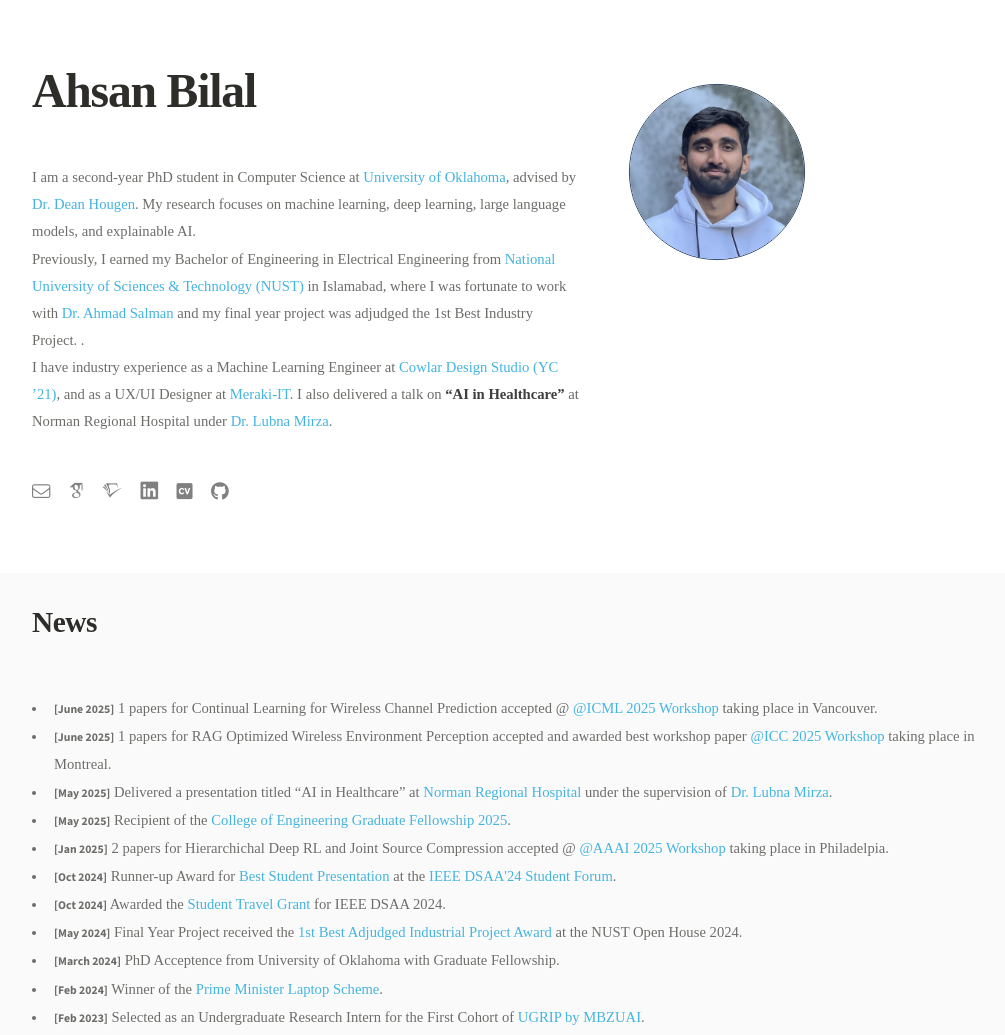
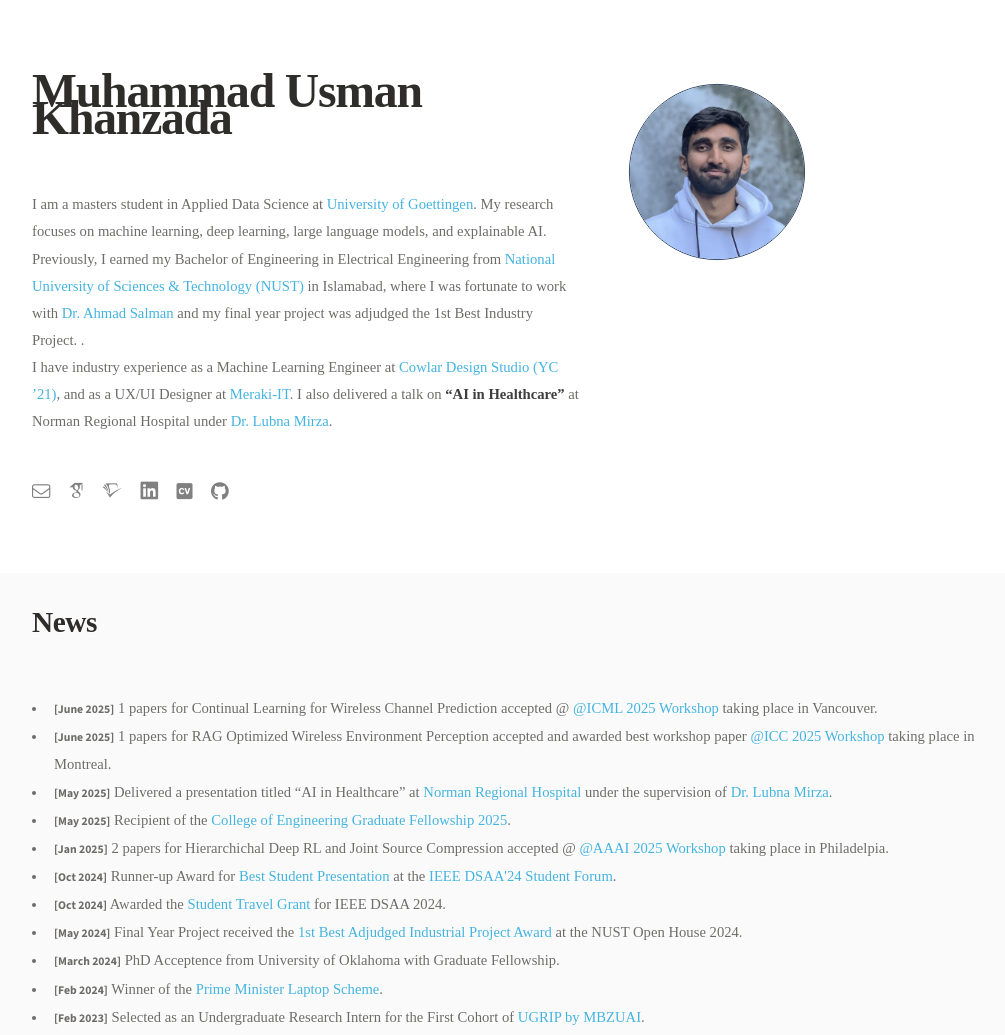
Before and after one commit to MUsmankhanzada/MUsmankhanzada.github.io, a plain HTML site: page index.html in a window 1280 px wide. Shown: the top 1035 px of the page, without its empty margins (128-1133 px from the left). Drawn offline with Linux system fonts and the light colour scheme; files whose address does not match are found by name; a web font is replaced by a local one.

Commit message:
intro updated

```diff
--- a/index.html
+++ b/index.html
@@ -84,12 +84,11 @@
         <div class="row">
             <div class="col-8 col-7-large col-12-medium">
                 <header>
-                    <h1 class="strong">Ahsan Bilal</h1>
+                    <h1 class="strong">Muhammad Usman Khanzada</h1>
                 </header>
                 <article>
-                    I am a second-year PhD student in Computer Science at
-                    <a href="https://www.ou.edu/" target="_blank">University of Oklahoma</a>,
-                    advised by <a href="https://www.cs.ou.edu/~hougen/resume.html" target="_blank" style="white-space:nowrap">Dr. Dean Hougen</a>.
+                    I am a masters student in Applied Data Science at
+                    <a href="https://www.uni-goettingen.de/en/1.html" target="_blank">University of Goettingen</a>.
                     My research focuses on machine learning, deep learning, large language models, and explainable AI.
                     <br>
                     Previously, I earned my Bachelor of Engineering in Electrical Engineering from
```
